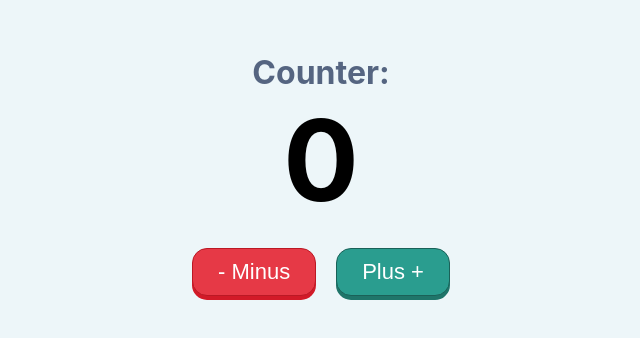
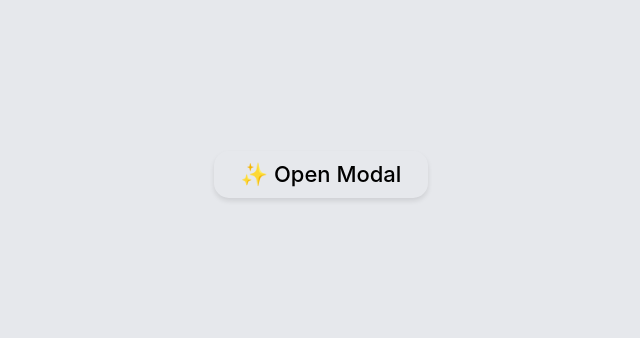
Before and after one commit to van-jule/mini-trainings, a React (Create React App) app: page / in a window 1280 px wide. Shown: the part 226-564 px from the top of the page, without its empty margins (319-959 px from the left). Built offline with nearby package versions, Linux system fonts and the light colour scheme.

Commit message:
add Modal markup

```diff
--- a/src/App.js
+++ b/src/App.js
@@ -1,12 +1,13 @@
 import React from 'react'
-import { useState } from 'react';
 import './index.scss';
 import {Counter} from './components/Counter/Counter'
+import { Modal } from './components/Modal/Modal';
 
 function App() {
   return (
     <div className="App">
-    {<Counter/>}
+    {/* {<Counter/>} */}
+    {<Modal/>}
 </div>
   );
 }
--- a/src/components/Counter/Counter.jsx
+++ b/src/components/Counter/Counter.jsx
@@ -1,5 +1,6 @@
 import React from 'react'
 import { useState } from 'react';
+import styles from './Counter.module.scss'
 
 export function Counter(){
     const [count, setCount] = useState(0);
@@ -12,11 +13,12 @@ export function Counter(){
         }
 
     return (
-    <div>
+        <div className={styles.container}>
+    <div >
     <h2>Counter:</h2>
     <h1>{count}</h1>
-    <button onClick={onClickMinus} className="minus">- Minus</button>
-    <button onClick={onClickPlus} className="plus">Plus +</button>
- </div>
+    <button onClick={onClickMinus} className={styles.minus}>- Minus</button>
+    <button onClick={onClickPlus} className={styles.plus}>Plus +</button>
+ </div></div>
   )
 }
--- /dev/null
+++ b/src/components/Counter/Counter.module.scss
@@ -0,0 +1,62 @@
+.container {
+    display: flex;
+    align-items: center;
+    justify-content: center;
+    height: 100vh;
+    text-align: center;
+}
+
+h1 {
+  color: #000;
+  font-size: 7rem;
+  margin: 0;
+  margin-bottom: 20px;
+
+  &.plus {
+    color: #2a9d8f;
+  }
+  &.minus {
+    color: #e63946;
+  }
+}
+
+h2 {
+  font-size: 2rem;
+  margin: 0;
+  color: #556581;
+}
+
+button {
+    background: transparent;
+    border: 2px solid transparent;
+    text-align: center;
+    font-size: 22px;
+    border-radius: 15px;
+    padding: 10px 25px;
+    cursor: pointer;
+    margin: 0 10px;
+    transition: all 0.05s ease-in-out;
+
+    &.minus {
+      background-color: #e63946;
+      color: #fff;
+      box-shadow: 0 4px 0 darken(#e63946, 10%);
+      border: 1px solid darken(#e63946, 15%);
+    }
+
+    &.plus {
+      background-color: #2a9d8f;
+      color: #fff;
+      box-shadow: 0 4px 0 darken(#2a9d8f, 10%);
+      border: 1px solid darken(#2a9d8f, 15%);
+    }
+
+    &:hover {
+      transform: translateY(-2px);
+    }
+
+    &:active {
+      transform: translateY(2px);
+      box-shadow: none;
+    }
+  }
--- /dev/null
+++ b/src/components/Modal/Modal.jsx
@@ -0,0 +1,22 @@
+import React, { useState } from 'react'
+import styles from './Modal.module.scss'
+
+export const Modal = () => {
+    const [open, setOpen] = useState(false)
+
+  return (
+    <div className={styles.container}>
+    <button onClick = {()=>setOpen(true)} className={styles.openModalBtn}>✨ Open Modal</button>
+   {open && (<div className={styles.overlay}>
+      <div className={styles.modal}>
+        <svg onClick = {() => setOpen(false)} height="200" viewBox="0 0 200 200" width="200">
+          <title />
+          <path d="M114,100l49-49a9.9,9.9,0,0,0-14-14L100,86,51,37A9.9,9.9,0,0,0,37,51l49,49L37,149a9.9,9.9,0,0,0,14,14l49-49,49,49a9.9,9.9,0,0,0,14-14Z" />
+        </svg >
+        <img src="https://media2.giphy.com/media/xT0xeJpnrWC4XWblEk/giphy.gif" />
+      </div>
+    </div>)}
+
+    </div>
+  )
+}
--- /dev/null
+++ b/src/components/Modal/Modal.module.scss
@@ -0,0 +1,110 @@
+* {
+    font-family: -apple-system, BlinkMacSystemFont, 'Segoe UI', 'Roboto', 'Oxygen', 'Ubuntu',
+      'Cantarell', 'Fira Sans', 'Droid Sans', 'Helvetica Neue', sans-serif;
+  }
+
+  body {
+    margin: 0;
+    -webkit-font-smoothing: antialiased;
+    -moz-osx-font-smoothing: grayscale;
+    background-color: #e6e8ec;
+  }
+
+  .container {
+    display: flex;
+    align-items: center;
+    justify-content: center;
+    height: 100vh;
+    text-align: center;
+  }
+
+  .openModalBtn {
+    background: #fff;
+    padding: 18px 25px;
+    border-radius: 20px;
+    font-weight: 500;
+    border: 0;
+    outline: none;
+    font-size: 22px;
+    cursor: pointer;
+    line-height: 23px;
+    box-shadow: 0 3px 5px rgba(0, 0, 0, 0.1);
+    transition: all 0.1s ease-in-out;
+
+    &:hover {
+      box-shadow: 0 8px 10px rgba(0, 0, 0, 0.1);
+      transform: translateY(-1px);
+    }
+
+    &:active {
+      box-shadow: 0 1px 1px rgba(0, 0, 0, 0.1);
+      transform: translateY(0);
+    }
+  }
+
+  .overlay {
+    position: absolute;
+    left: 0;
+    top: 0;
+    width: 100%;
+    height: 100%;
+    background-color: rgba(0, 0, 0, 0.4);
+    transition: all 0.5s ease-in-out;
+  }
+
+  .modal {
+    background-color: #fff;
+    width: 70%;
+    max-width: 500px;
+    max-height: 300px;
+    padding: 40px 30px;
+    border-radius: 10px;
+    position: absolute;
+    left: 50%;
+    top: 50%;
+    transform: translate(-50%, -50%);
+    box-shadow: 0 3px 5px rgba(0, 0, 0, 0.1);
+    transition: all 0.5s ease-in-out;
+
+    img {
+      border-radius: 5px;
+      width: 100%;
+    }
+
+    svg {
+      position: absolute;
+      right: 10px;
+      top: 10px;
+      height: 24px;
+      width: 24px;
+      opacity: 0.3;
+      cursor: pointer;
+
+      &:hover {
+        opacity: 1;
+      }
+    }
+  }
+
+  .overlay.animated {
+    opacity: 0;
+    visibility: hidden;
+
+    .modal {
+      opacity: 0;
+      visibility: hidden;
+      transform: translate(-50%, -30%);
+      transition-delay: 0.2s;
+    }
+
+    &.show {
+      opacity: 1;
+      visibility: visible;
+
+      .modal {
+        opacity: 1;
+        visibility: visible;
+        transform: translate(-50%, -50%);
+      }
+    }
+  }
```
